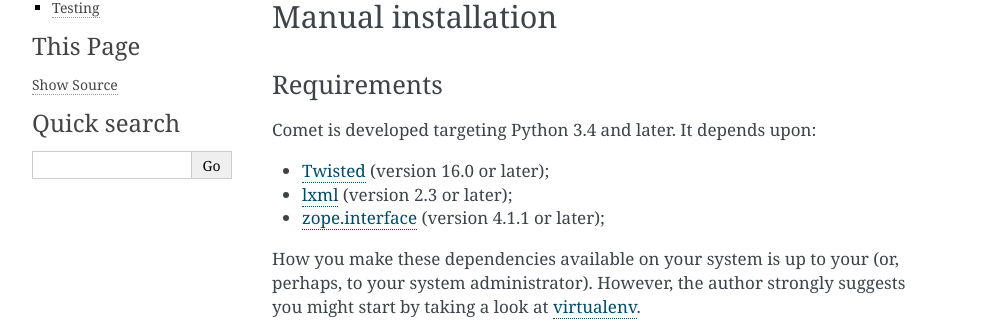
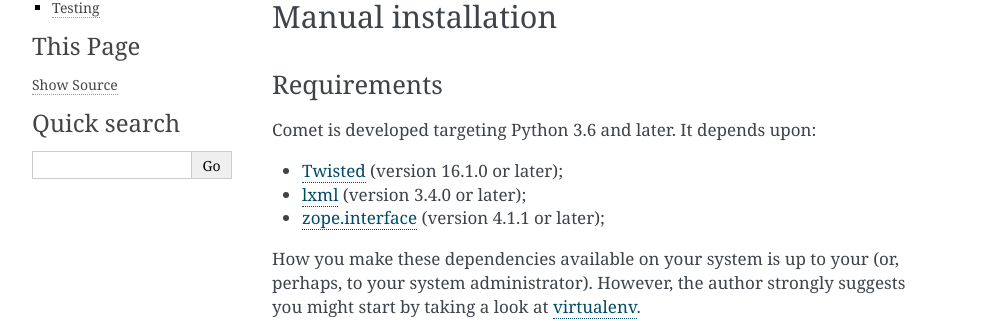
Before and after one commit to jdswinbank/Comet, a Sphinx documentation site: the page built from docs/installation.rst, in a window 1280 px wide. Shown: the part 372-693 px from the top of the page, without its empty margins (148-1140 px from the left). Built offline with Sphinx 7.4.7, drawn with Linux system fonts in a browser that asks for light colours.

Commit message:
Update required versions of deps.
- f-strings require Python 3.6.
- ClientService requires Twisted 16.1.0.

```diff
--- a/docs/installation.rst
+++ b/docs/installation.rst
@@ -19,10 +19,10 @@
 Requirements
 ^^^^^^^^^^^^
 
-Comet is developed targeting Python 3.4 and later. It depends upon:
+Comet is developed targeting Python 3.6 and later. It depends upon:
 
-* `Twisted <http://twistedmatrix.com/>`_ (version 16.0 or later);
-* `lxml <http://lxml.de/>`_ (version 2.3 or later);
+* `Twisted <http://twistedmatrix.com/>`_ (version 16.1.0 or later);
+* `lxml <http://lxml.de/>`_ (version 3.4.0 or later);
 * `zope.interface <http://docs.zope.org/zope.interface/>`_ (version 4.1.1 or
   later);
 
--- a/requirements.txt
+++ b/requirements.txt
@@ -1,3 +1,3 @@
-twisted>=16.0.0
-lxml>=2.3
+twisted>=16.1.0
+lxml>=3.4.0
 zope.interface>=4.1.1
```
